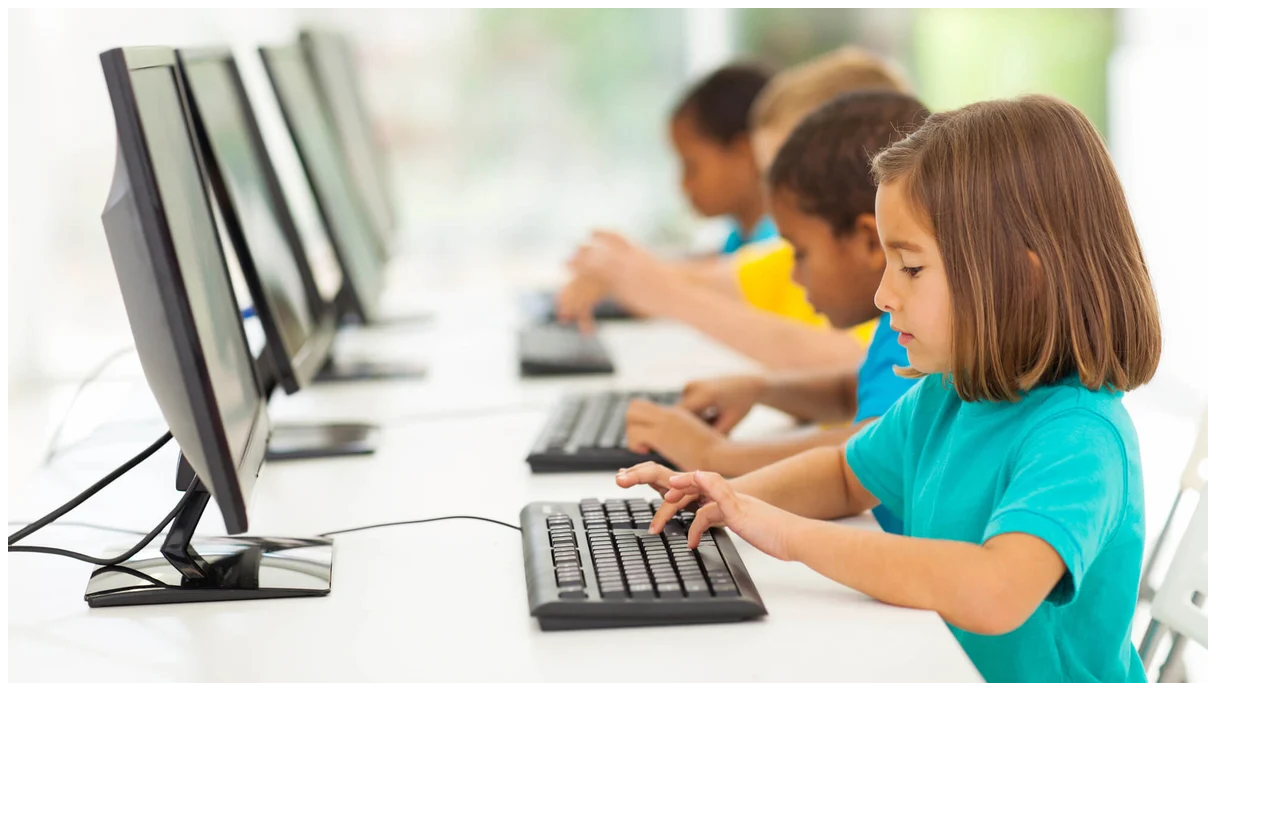
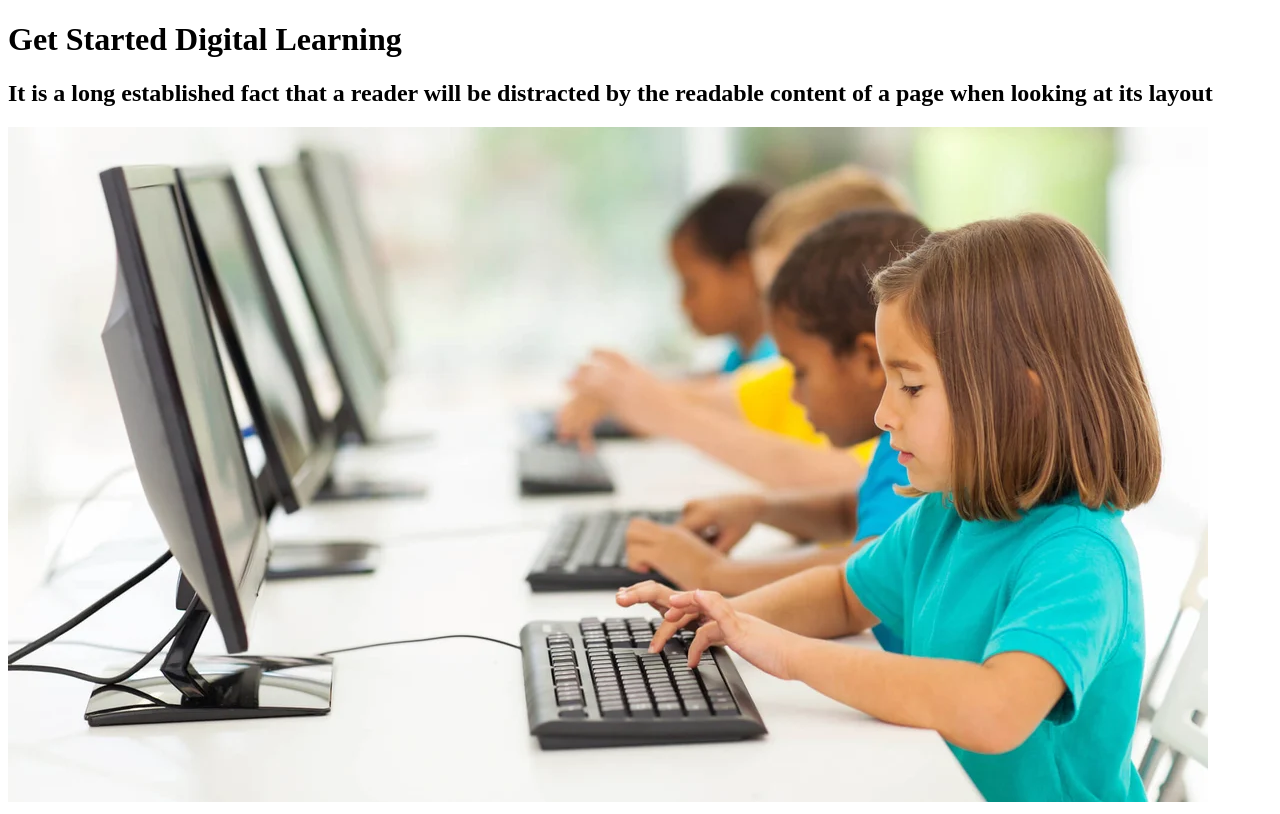
Before and after one commit to Mehedi1-maker/Digital-edu, a plain HTML site: page index.html in a window 1280 px wide. Drawn offline with Linux system fonts and the light colour scheme.

Commit message:
digital edu

```diff
--- a/index.html
+++ b/index.html
@@ -7,6 +7,8 @@
     <title>Digital edu</title>
 </head>
 <body>
+    <h1>Get Started Digital Learning</h1>
+    <h2>It is a long established fact that a reader will be distracted by the readable content of a page when looking at its layout</h2>
     <img src="digital.webp" alt="" srcset="">
 
 </body>
```
